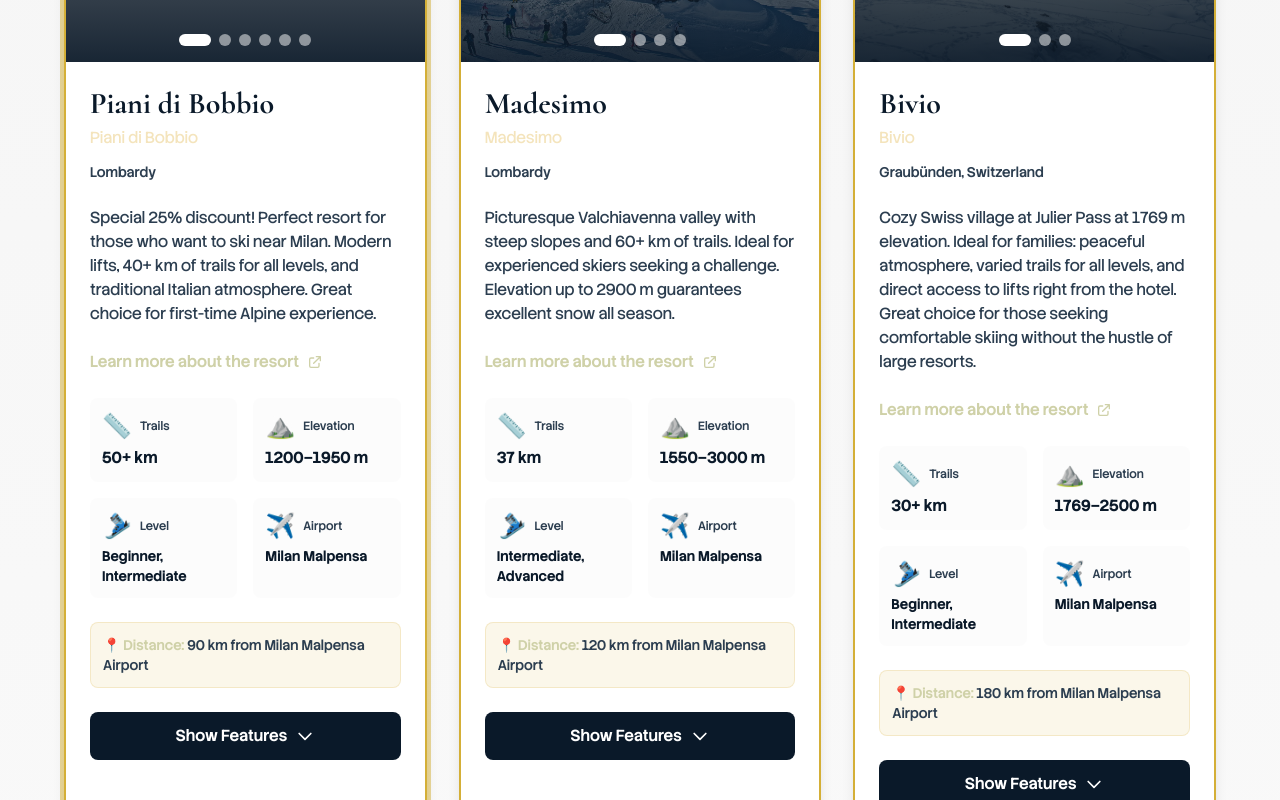
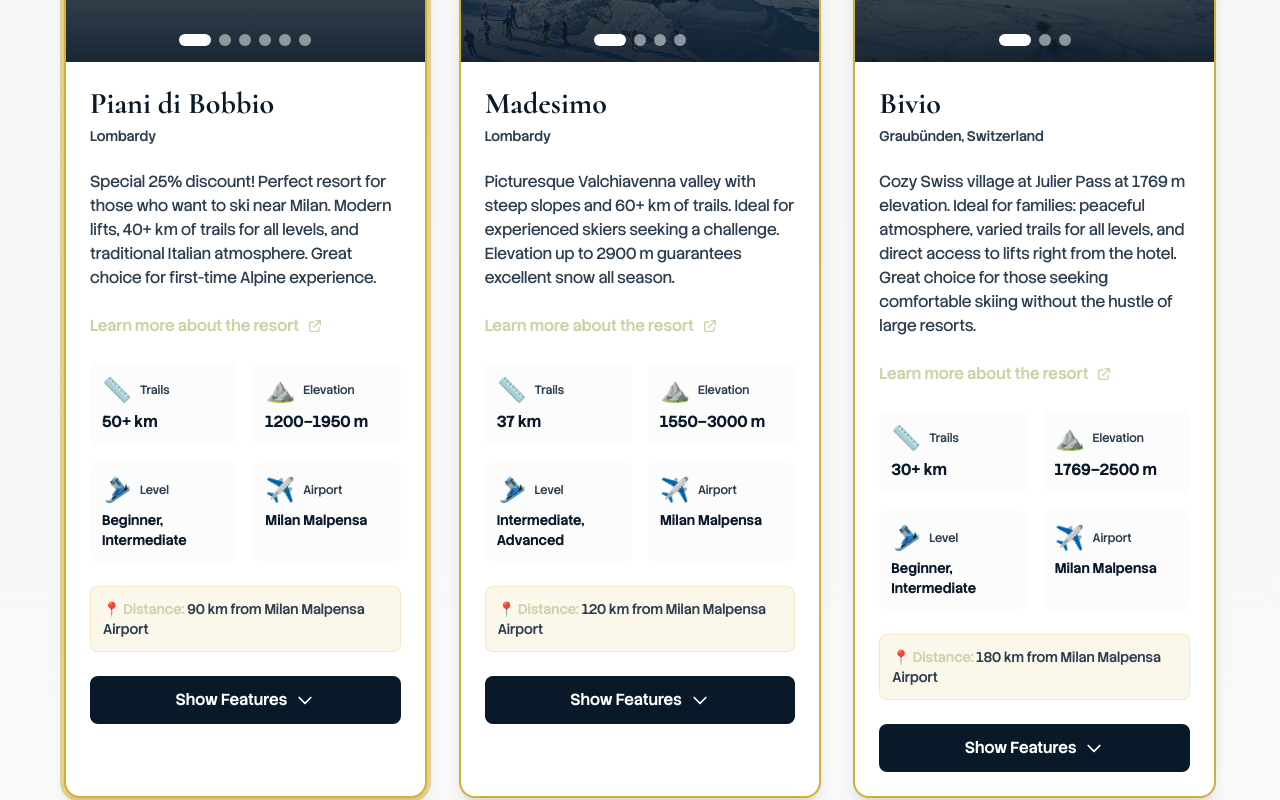
Before and after one commit to Max-climber/landing-guide-Italy, a React (Vite) app: page / in a window 1280 px wide. Shown: the part 3520-4320 px from the top of the page. Built offline with nearby package versions, Linux system fonts and the light colour scheme; grey boxes are pictures that could not be loaded.

Commit message:
Убрано дублирование названий курортов - удалено английское название из карточек

```diff
--- a/src/components/Resorts.jsx
+++ b/src/components/Resorts.jsx
@@ -236,7 +236,6 @@ const Resorts = () => {
                   <h3 className="text-2xl font-elegant font-bold text-premium-navy mb-1">
                     {resort.name}
                   </h3>
-                  <p className="text-premium-lightGold text-sm mb-2">{resort.nameEn}</p>
                   <p className="text-premium-darkGray text-xs font-medium mb-4">{resort.region}</p>
                   <p className="text-premium-darkGray mb-4 leading-relaxed text-sm">
                     {resort.description}
@@ -406,7 +405,6 @@ const Resorts = () => {
                     <h3 className="text-lg font-elegant font-bold text-premium-navy mb-0.5">
                       {resort.name}
                     </h3>
-                    <p className="text-premium-lightGold text-xs mb-1">{resort.nameEn}</p>
                     <p className="text-premium-darkGray text-xs font-medium mb-3">{resort.region}</p>
                     <motion.button
                       onClick={() => setSelectedResort(selectedResort === resort.id ? null : resort.id)}
@@ -522,7 +520,6 @@ const Resorts = () => {
                     <h3 className="text-2xl sm:text-3xl font-elegant font-bold text-premium-navy mb-1">
                       {resort.name}
                     </h3>
-                    <p className="text-premium-lightGold text-sm sm:text-base mb-2 sm:mb-3">{resort.nameEn}</p>
                     <p className="text-premium-darkGray text-xs sm:text-sm font-medium mb-4 sm:mb-6">{resort.region}</p>
                     <p className="text-premium-darkGray mb-4 sm:mb-6 leading-relaxed text-sm sm:text-base">
                       {resort.description}
```
